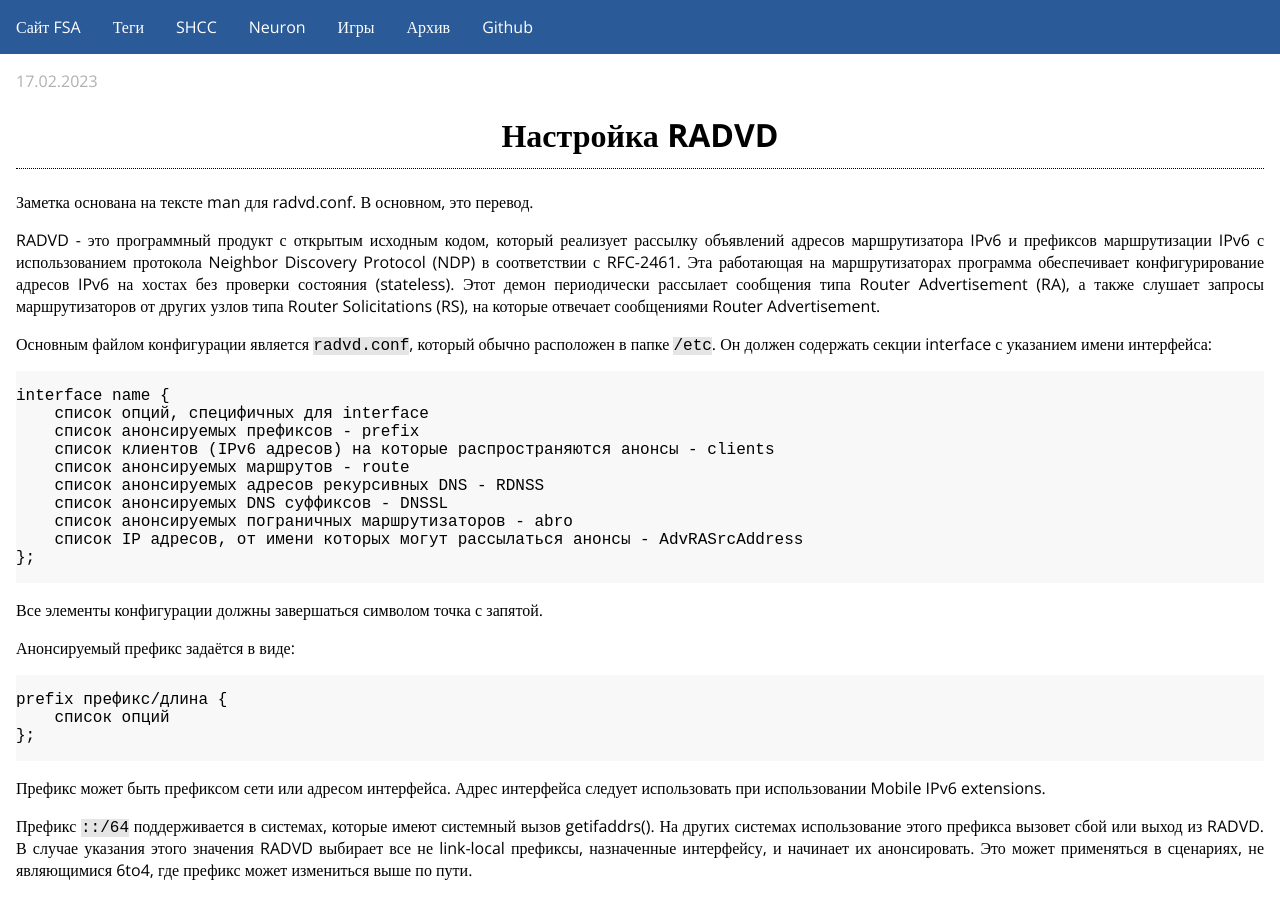
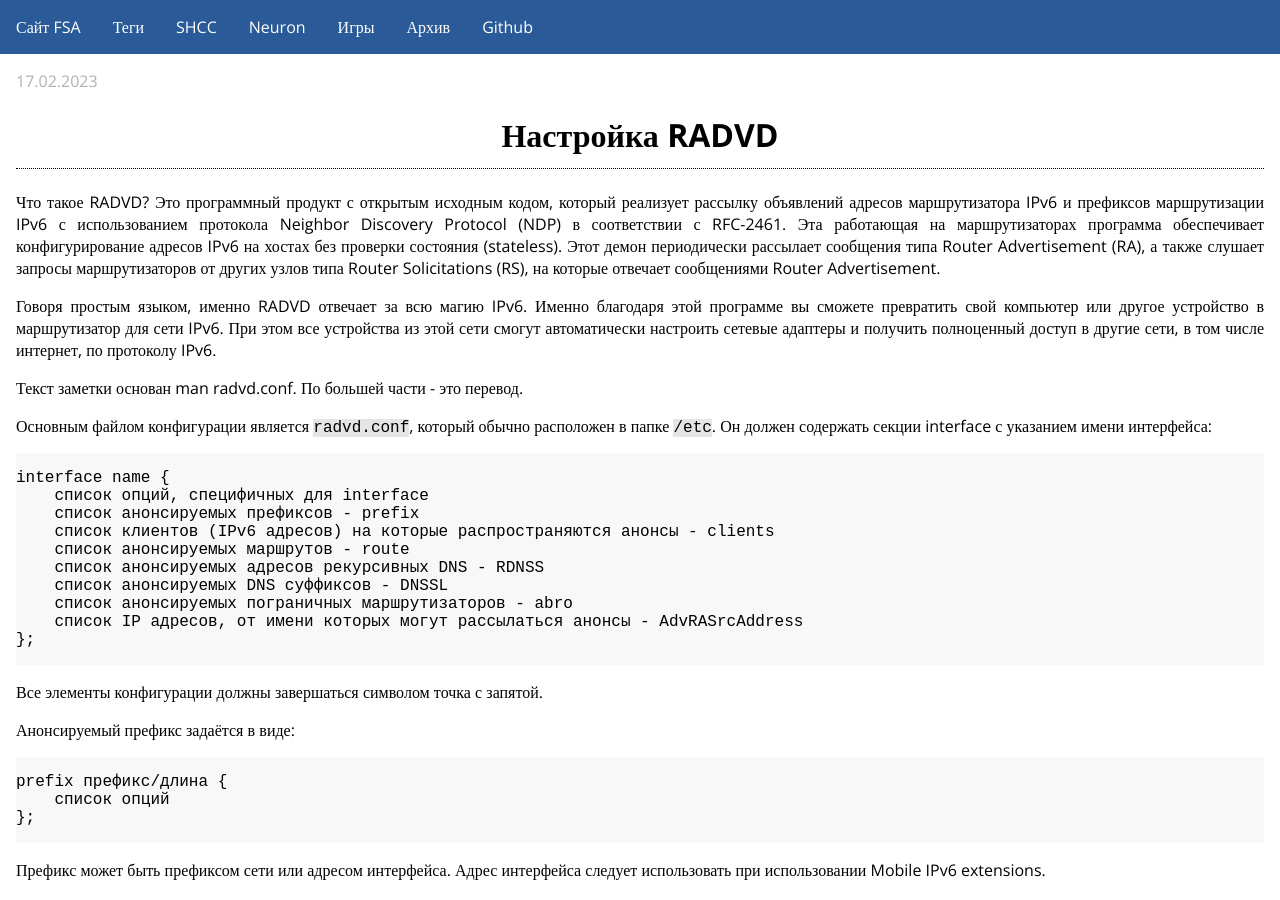
Before and after one commit to fsa/site, a Jekyll site: the page built from _posts/2023-02-17-radvd.md, in a window 1280 px wide and 900 px high. Built offline with Jekyll 4.4.1, drawn with Linux system fonts in a browser that asks for light colours.

Commit message:
RADVD: изменено вступление и описание

```diff
--- a/_posts/2023-02-17-radvd.md
+++ b/_posts/2023-02-17-radvd.md
@@ -3,12 +3,14 @@
 title: Настройка RADVD
 date: 2023-02-17 00:42:00 +0700
 tags: [IPv6, RADVD]
-excerpt: Заметка о настройке демона запросов маршрутизаторов radvd
+excerpt: Заметка о настройке демона запросов маршрутизаторов RADVD
 ---
 
-Заметка основана на тексте man для radvd.conf. В основном, это перевод.
+Что такое RADVD? Это программный продукт с открытым исходным кодом, который реализует рассылку объявлений адресов маршрутизатора IPv6 и префиксов маршрутизации IPv6 с использованием протокола Neighbor Discovery Protocol (NDP) в соответствии с RFC-2461. Эта работающая на маршрутизаторах программа обеспечивает конфигурирование адресов IPv6 на хостах без проверки состояния (stateless). Этот демон периодически рассылает сообщения типа Router Advertisement (RA), а также слушает запросы маршрутизаторов от других узлов типа Router Solicitations (RS), на которые отвечает сообщениями Router Advertisement.
 
-RADVD - это программный продукт с открытым исходным кодом, который реализует рассылку объявлений адресов маршрутизатора IPv6 и префиксов маршрутизации IPv6 с использованием протокола Neighbor Discovery Protocol (NDP) в соответствии с RFC-2461. Эта работающая на маршрутизаторах программа обеспечивает конфигурирование адресов IPv6 на хостах без проверки состояния (stateless). Этот демон периодически рассылает сообщения типа Router Advertisement (RA), а также слушает запросы маршрутизаторов от других узлов типа Router Solicitations (RS), на которые отвечает сообщениями Router Advertisement.
+Говоря простым языком, именно RADVD отвечает за всю магию IPv6. Именно благодаря этой программе вы сможете превратить свой компьютер или другое устройство в маршрутизатор для сети IPv6. При этом все устройства из этой сети смогут автоматически настроить сетевые адаптеры и получить полноценный доступ в другие сети, в том числе интернет, по протоколу IPv6.
+
+Текст заметки основан man radvd.conf. По большей части - это перевод.
 
 Основным файлом конфигурации является `radvd.conf`, который обычно расположен в папке `/etc`. Он должен содержать секции interface с указанием имени интерфейса:
 
```
